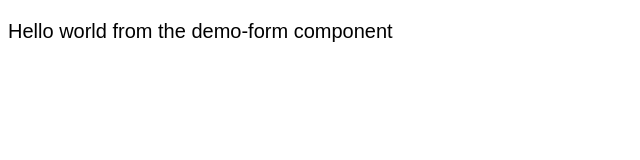
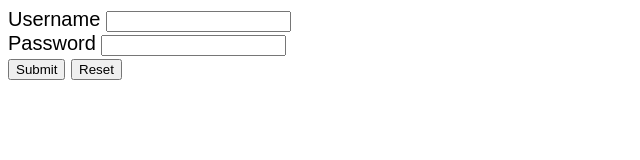
Before and after one commit to annapanana/g-alicia-lecture-demos, a website: page events-form-validation/client/index.html in a window 1280 px wide. Shown: the whole page, without its empty margins (0-640 px from the left). Drawn offline with nearby package versions, Linux system fonts and the light colour scheme.

Commit message:
Hello world works

```diff
--- a/events-form-validation/client/demo-form/demo-form.template.html
+++ b/events-form-validation/client/demo-form/demo-form.template.html
@@ -1 +1,14 @@
-<p>Hello world from the demo-form component</p>
+<form>
+    <div>
+        <label for="username">Username</label>
+        <input id="username" name="username" type="text">
+    </div>
+
+    <div>
+        <label for="passowrd">Password</label>
+        <input id="passowrd" name="password" type="password">
+    </div>
+
+    <button type="submit">Submit</button>
+    <button>Reset</button>
+</form>
```
